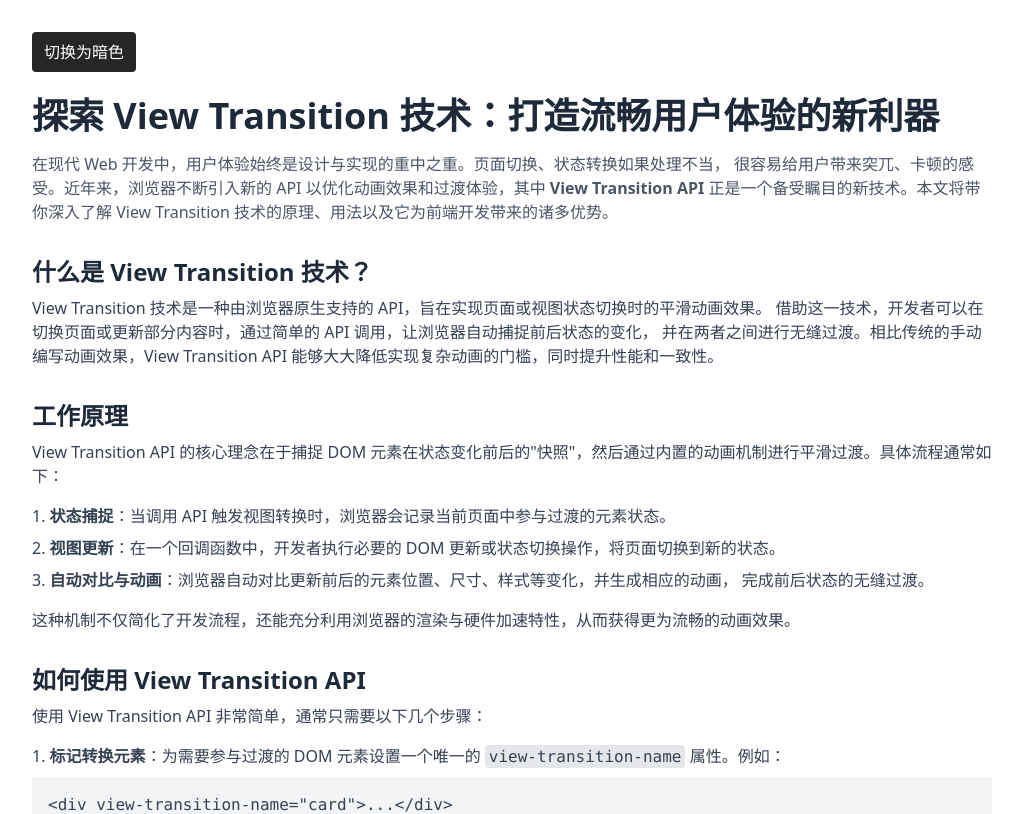
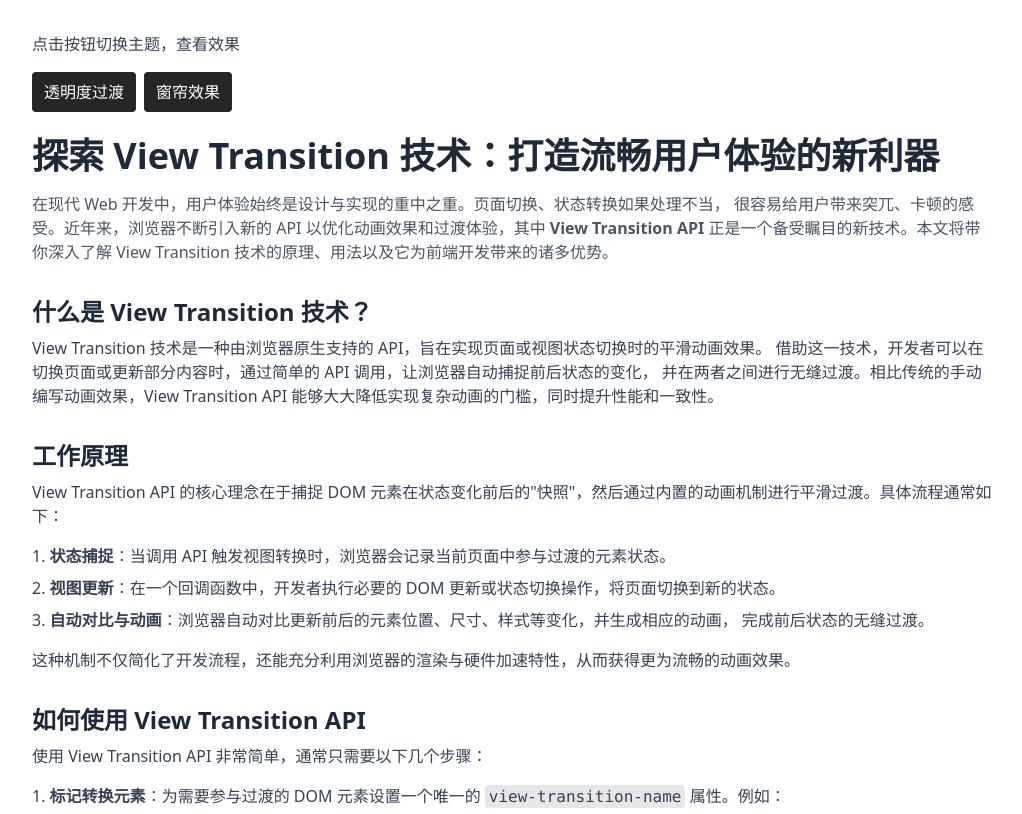
Before and after one commit to Shadowzzh/first-view-transition, a React (Vite) app: page / in a window 1280 px wide. Shown: the top 814 px of the page, without its empty margins (128-1150 px from the left). Built offline with nearby package versions, Linux system fonts and the light colour scheme.

Commit message:
feat: 窗帘过渡效果

```diff
--- a/src/App.css
+++ b/src/App.css
@@ -1,7 +1,3 @@
-#view-transition-root {
-  view-transition-name: container;
-}
-
 @keyframes opacity-fade-in {
   from {
     opacity: 0;
@@ -21,3 +17,40 @@
 ::view-transition-new(container) {
   animation: opacity-fade-in 1s cubic-bezier(0.075, 0.82, 0.165, 1) both;
 }
+
+@keyframes curtain-fade-out {
+  from {
+    clip-path: polygon(50% -71%, -50% 71%, -50% 71%, 50% -71%);
+  }
+  to {
+    clip-path: polygon(50% -71%, -50% 71%, 50% 171%, 171% 50%);
+  }
+}
+
+@keyframes curtain-fade-in {
+  from {
+    clip-path: polygon(171% 50%, 50% 171%, 50% 171%, 171% 50%);
+  }
+  to {
+    clip-path: polygon(171% 50%, 50% 171%, -50% 71%, 50% -71%);
+  }
+}
+
+::view-transition-group(curtain) {
+  animation-duration: 1.5s;
+  animation-timing-function: cubic-bezier(0.075, 0.82, 0.165, 1);
+}
+
+::view-transition-old(curtain),
+.dark::view-transition-old(curtain) {
+  animation: none;
+  z-index: -1;
+}
+
+::view-transition-new(curtain) {
+  animation-name: curtain-fade-in;
+}
+
+.dark::view-transition-new(curtain) {
+  animation-name: curtain-fade-out;
+}
--- a/src/App.tsx
+++ b/src/App.tsx
@@ -6,6 +6,7 @@ import { Article } from './Article';
 type Theme = 'light' | 'dark';
 
 function App() {
+  /** 当前主题 */
   const [theme, setTheme] = useState<Theme>('light');
 
   /** 切换主题 */
@@ -16,20 +17,43 @@ function App() {
     });
   };
 
+  const buttonOptions = [
+    {
+      label: '透明度过渡',
+      onClick: () => {
+        document.documentElement.style.setProperty('--transition-type', 'opacity');
+        onToggleDark();
+      }
+    },
+    {
+      label: '窗帘效果',
+      onClick: () => {
+        document.documentElement.style.setProperty('--transition-type', 'curtain');
+        onToggleDark();
+      }
+    }
+  ];
   return (
-    <div id='view-transition-root' className={cn('w-screen h-screen')}>
+    <div className={cn('w-screen h-screen')}>
       <div className={cn('pt-14', 'max-w-5xl mx-auto p-8')}>
+        <div className='text-gray-700 dark:text-gray-300 mb-4'>点击按钮切换主题，查看效果</div>
+
+        <div className='flex gap-2'>
+          {buttonOptions.map((option) => (
             <button
+              key={option.label}
               className={cn(
                 'bg-neutral-800 text-white px-3 py-2 rounded',
                 'dark:bg-neutral-200 dark:text-black',
                 'mb-6',
-            'cursor-pointer'
+                'cursor-pointer select-none'
               )}
-          onClick={onToggleDark}
+              onClick={option.onClick}
             >
-          {theme === 'light' ? '切换为暗色' : '切换为亮色'}
+              {option.label}
             </button>
+          ))}
+        </div>
 
         <Article />
       </div>
--- a/src/Article.tsx
+++ b/src/Article.tsx
@@ -183,6 +183,10 @@ export const Article = memo(() => {
         <p className='text-gray-700 dark:text-gray-300 mt-4'>
           无论你是初学者还是资深开发者，都值得关注并尝试这一前沿技术，为你的项目增添一份细腻而自然的动画魅力。
         </p>
+
+        <p className='text-gray-700 dark:text-gray-300 mt-4'>
+          By <a href='https://chatgpt.com' className='text-blue-500'>ChatGPT</a>
+        </p>
       </section>
     </div>
   );
--- a/src/index.css
+++ b/src/index.css
@@ -4,6 +4,7 @@
 @layer base {
   html {
     @apply bg-white dark:bg-neutral-950;
+    view-transition-name: var(--transition-type);
     min-height: 100vh;
   }
 }
```
Lines whose indentation alone changed are shown as unchanged.
